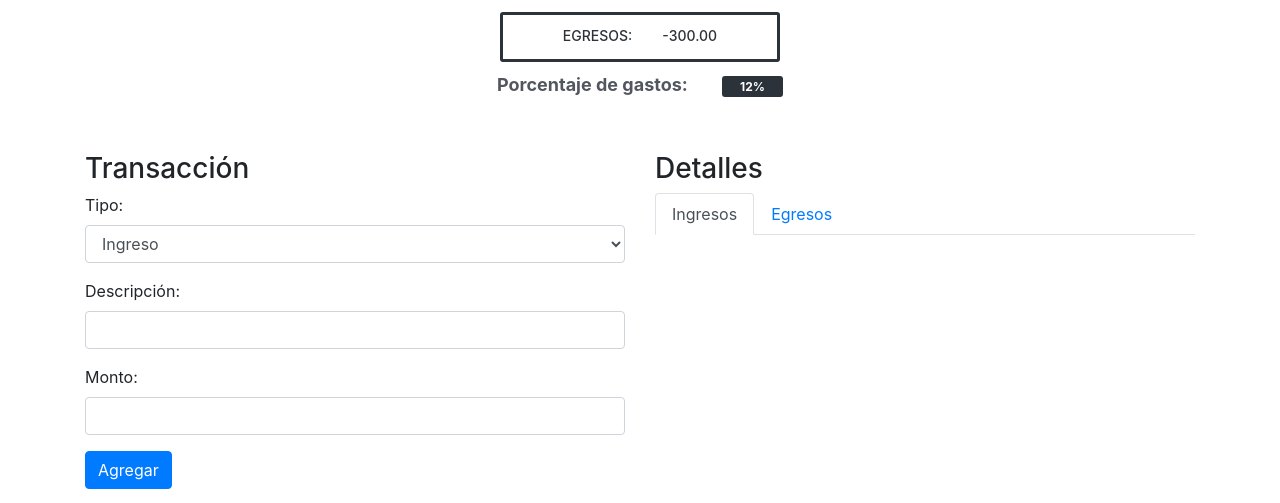
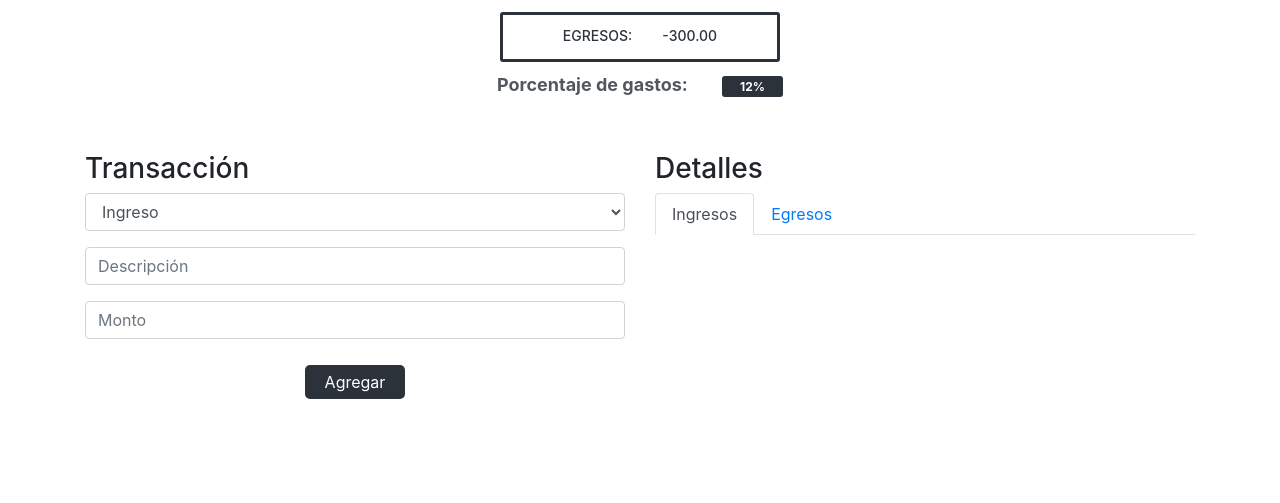
Before and after one commit to Fabclemente/AplicacionPresupuesto-DAW, a plain HTML site: page index.html in a window 1280 px wide. Shown: the part 297-800 px from the top of the page. Drawn offline with nearby package versions, Linux system fonts and the light colour scheme; a script that the page names is missing.

Commit message:
cambios en transaccion

```diff
--- a/css/styles.css
+++ b/css/styles.css
@@ -89,3 +89,21 @@ header {
     border-radius: 3px;
     font-size: 12px;
 }
+
+.button-container {
+    display: flex;
+    justify-content: center;
+}
+
+.btn-primary {
+    background-color: #2b323a;
+    color: white;
+    padding: 5px 20px;
+    border: none;
+    border-radius: 5px;
+    cursor: pointer;
+}
+
+.btn {
+    margin: 10px;
+}
--- a/index.html
+++ b/index.html
@@ -29,21 +29,19 @@
         <h3>Transacción</h3>
         <form id="transaction-form">
           <div class="form-group">
-            <label for="transaction-type">Tipo:</label>
             <select class="form-control" id="transaction-type">
               <option value="income">Ingreso</option>
               <option value="expense">Egreso</option>
             </select>
           </div>
           <div class="form-group">
-            <label for="transaction-description">Descripción:</label>
-            <input type="text" class="form-control" id="transaction-description">
+            <input type="text" class="form-control" id="transaction-description" placeholder="Descripción">
           </div>
           <div class="form-group">
-            <label for="transaction-amount">Monto:</label>
-            <input type="text" class="form-control" id="transaction-amount">
+            <input type="text" class="form-control" id="transaction-description" placeholder="Monto">
           </div>
-          <button type="submit" class="btn btn-primary">Agregar</button>
+          <div class="button-container"><button type="submit" class="btn btn-primary">Agregar</button>
+          </div>
         </form>
       </div>
       <div class="col-md-6">
```
